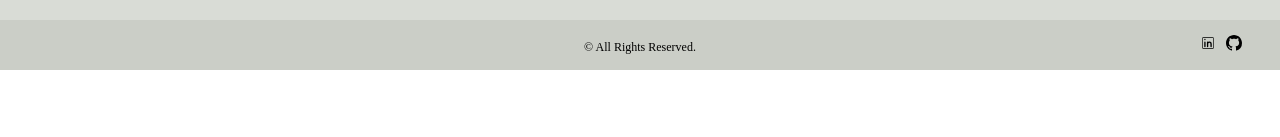
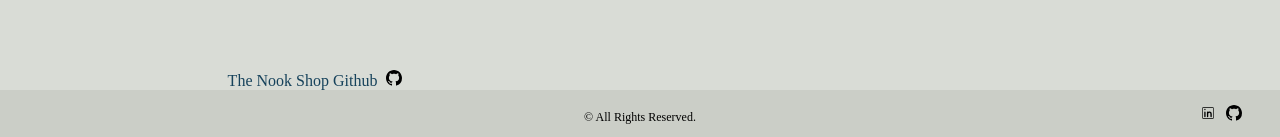
Before and after one commit to fmarincode/my-portfolio, a React (Create React App) app: page /project/1 in a window 1280 px wide. Shown: the part 1722-1859 px from the top of the page. Before the commit the page ends 1792 px from the top, so only its background shows below. Built offline with nearby package versions, Linux system fonts and the light colour scheme.

Commit message:
add github project link

```diff
--- a/src/pages/ProjectDisplay.js
+++ b/src/pages/ProjectDisplay.js
@@ -1,7 +1,8 @@
 import React from 'react';
 import { useParams } from 'react-router-dom';
 import { ProjectList } from '../services/ProjectList';
-import "../styles/projectDisplay.css"
+import "../styles/projectDisplay.css";
+import {BsGithub} from 'react-icons/bs';
 
 const ProjectDisplay = () => {
     const { id } = useParams()
@@ -38,6 +39,10 @@ const ProjectDisplay = () => {
                 <p className='projectConclusion'>
                     {project.conclusion}
                 </p>
+                <div className='githubLink'>
+                    <a href={project.githubLink} rel="noreferrer" target="_blank">{project.name} Github <BsGithub /></a>
+                </div>
+
 
         </div>
         </div>
--- a/src/services/ProjectList.js
+++ b/src/services/ProjectList.js
@@ -21,6 +21,7 @@ export const ProjectList = [
       storyTelling: 'We created different pages with a lot of CSS because we were very inspired by the space environment. Then we made it work with some javascript code and here you can see the three pages. As for questions, the subjects revolved around our weekly lessons.',
       conclusion: 'I am particularly proud of this project! It was the first one and I had a lot of fun working with my team. We had a lot of fun while respecting the expectations placed on us. It was after this project that I said to myself “ok I love css” !',
       skills: "For this project we started on Figma, then we used HTML, CSS & JavaScript.",
+      githubLink: "https://github.com/fmarincode/Quiz-game-project",
     },
     {
       name: "The Nook Shop",
@@ -30,6 +31,7 @@ export const ProjectList = [
       storyTelling: "The idea is that we are on a virgin island and we have access to Tom Nook's shop which does everything to make us spend our money.",
       conclusion: "This project was a really good exercice for us because we have been confronted with problems & it was hard to deal with. But we finally respected the delay and presented our website with success. To me, it was a new communication experience with Agile method and I appreciated to be a scrum master, but it wasn't easy !",
       skills: "For this project we started on Figma, then we used HTML, CSS & ReactJS. Our workflow was made easy by Git, Github and the Agile method.",
+      githubLink: "https://github.com/WildCodeSchool/2023-02-JS-Lille-project-2-groupe1",
     },
     {
       name: "HomeChange",
@@ -37,8 +39,8 @@ export const ProjectList = [
       video: hackathonVideo,
       introduction: 'Here is a special project because it was created during the hackathon, an event where we have to code a website within a time limit. With my group, we had a day and a half to do it. The assigned theme was "Holidays".',
       storyTelling: "We took the time to write down all the ideas we had regarding this theme. There were plenty of options, so we brainstormed to choose the project that seemed most feasible within the time constraint, as well as the most relevant and original. The website we created offers people who wish to travel the opportunity to stay with a host, on the condition that they take care of the host's pets while they are away. To accomplish this, we utilized two APIs to generate random users and dogs.",
-
       conclusion: "It was challenging, and we would have liked to have more time to achieve a visually appealing and cohesive design that aligned with our idea. However, we were able to leverage our technical knowledge and present a functional website. Prior to starting this hackathon, I wasn't a fan of such tight time constraints, but I eventually adapted and learned to work and cooperate effectively with my team.",
       skills: "We built this website using HTML & CSS, of course, but also with the help of the ReactJS library and Figma for our mockup.",
+      githubLink: "https://github.com/hugocoding21/Hackathon",
     }
   ];
--- a/src/styles/projectDisplay.css
+++ b/src/styles/projectDisplay.css
@@ -53,6 +53,16 @@
 .projectConclusion {
     text-align: justify;
     width: 80%;
+}
+
+.githubLink svg {
+    color: black;
+    margin-left: 5px;
+}
+
+.githubLink a {
+    text-decoration: none;
+    color: #16425B;
 }
 
 @media screen and (min-width : 1224px){
```
